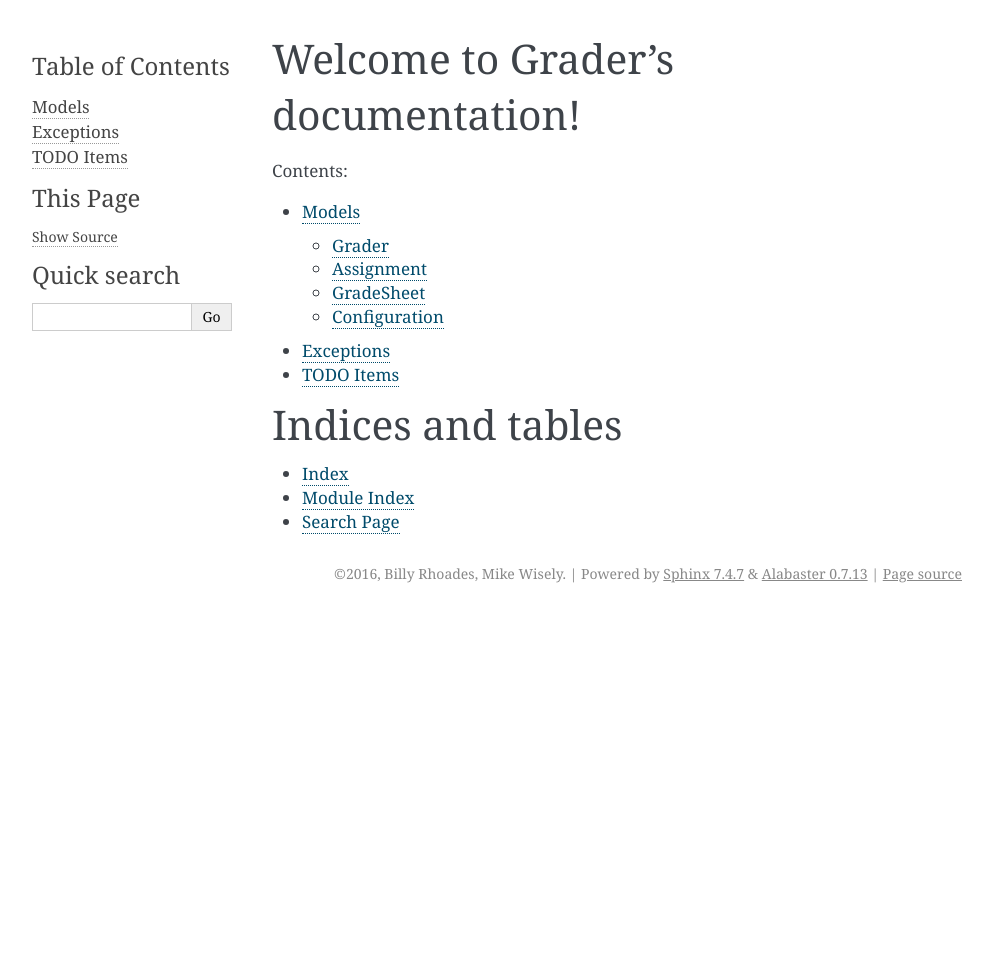
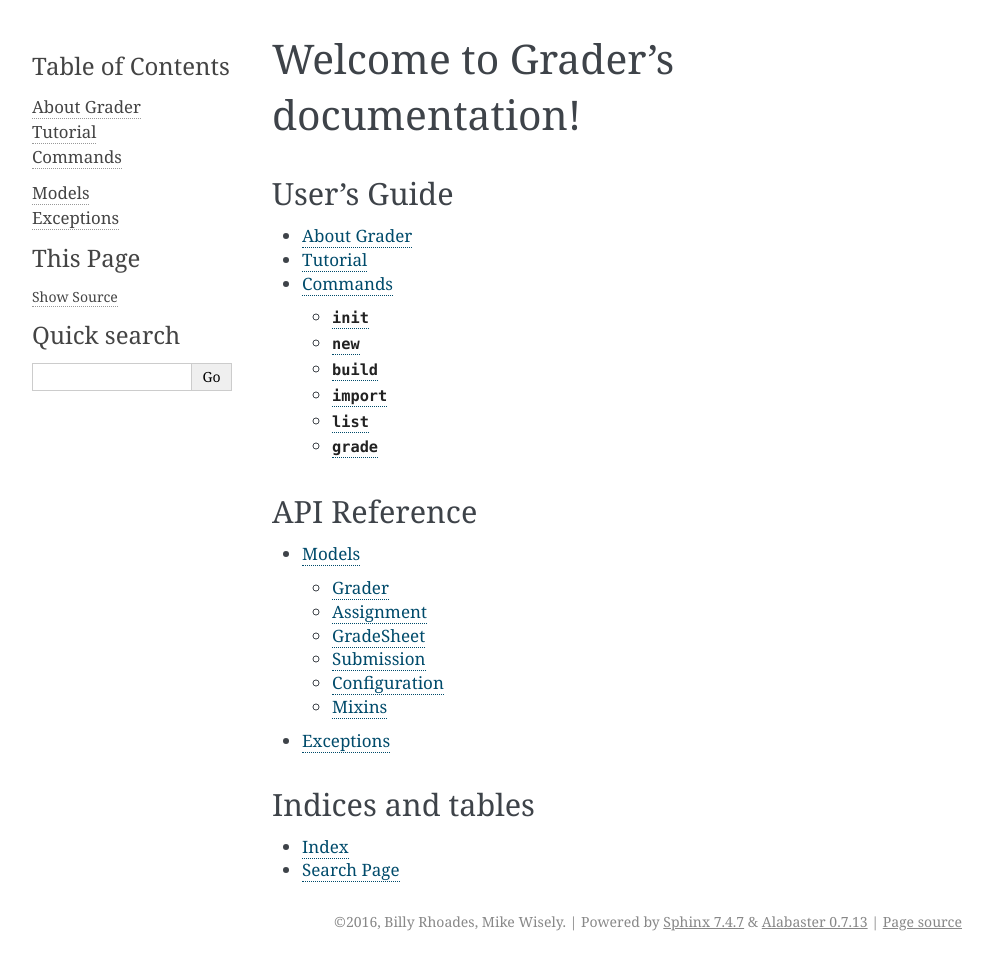
Before and after one commit to redkyn/grader, a Sphinx documentation site: the page built from docs/source/index.rst, in a window 1280 px wide. Shown: the whole page, without its empty margins (148-1141 px from the left). Built offline with Sphinx 7.4.7, drawn with Linux system fonts in a browser that asks for light colours; before the commit the page ends 900 px from its top, so only the background shows below that.

Commit message:
Update layout for docs

```diff
--- /dev/null
+++ b/docs/source/about.rst
@@ -0,0 +1,2 @@
+About Grader
+============
--- /dev/null
+++ b/docs/source/commands.rst
@@ -0,0 +1,25 @@
+Commands
+========
+
+``init``
+--------
+
+
+``new``
+-------
+
+
+``build``
+---------
+
+
+``import``
+----------
+
+
+``list``
+--------
+
+
+``grade``
+---------
--- a/docs/source/index.rst
+++ b/docs/source/index.rst
@@ -6,19 +6,29 @@
 Welcome to Grader's documentation!
 ==================================
 
-Contents:
+User's Guide
+------------
+
+.. toctree::
+   :maxdepth: 2
+
+   about
+   tutorial
+   commands
+
+
+API Reference
+-------------
 
 .. toctree::
    :maxdepth: 2
 
    models
    exceptions
-   todo
 
 
 Indices and tables
-==================
+------------------
 
 * :ref:`genindex`
-* :ref:`modindex`
 * :ref:`search`
--- a/docs/source/models.rst
+++ b/docs/source/models.rst
@@ -50,6 +50,15 @@ GradeSheet
    .. automethod:: __init__
 
 
+Submission
+----------
+
+.. autoclass:: Submission
+   :members:
+
+   .. automethod:: __init__
+
+
 Configuration
 -------------
 
@@ -65,3 +74,10 @@ Configuration
 
 .. autoclass:: AssignmentConfig
    :members:
+
+
+Mixins
+------
+
+.. autoclass:: grader.models.mixins.DockerClientMixin
+   :members:
--- a/docs/source/todo.rst
+++ /dev/null
@@ -1,4 +0,0 @@
-TODO Items
-==========
-
-.. todolist::
--- /dev/null
+++ b/docs/source/tutorial.rst
@@ -0,0 +1,4 @@
+Tutorial
+========
+
+TODO: uh... the whole thing
```
Also changed, not shown: docs/source/exceptions.rst (+20 -5 lines).
